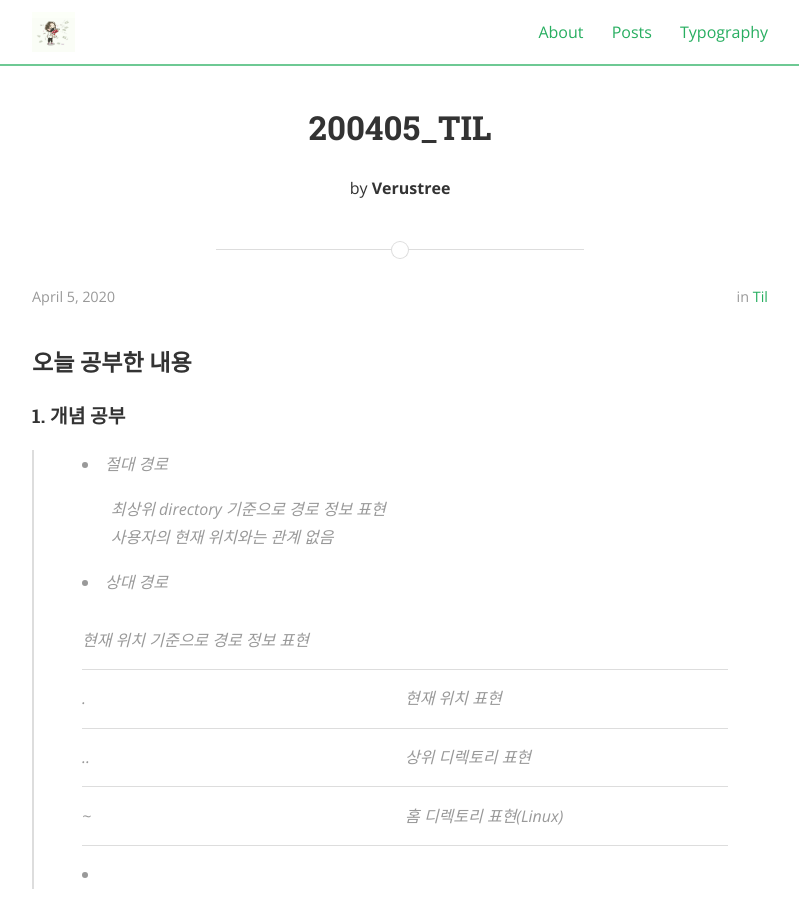
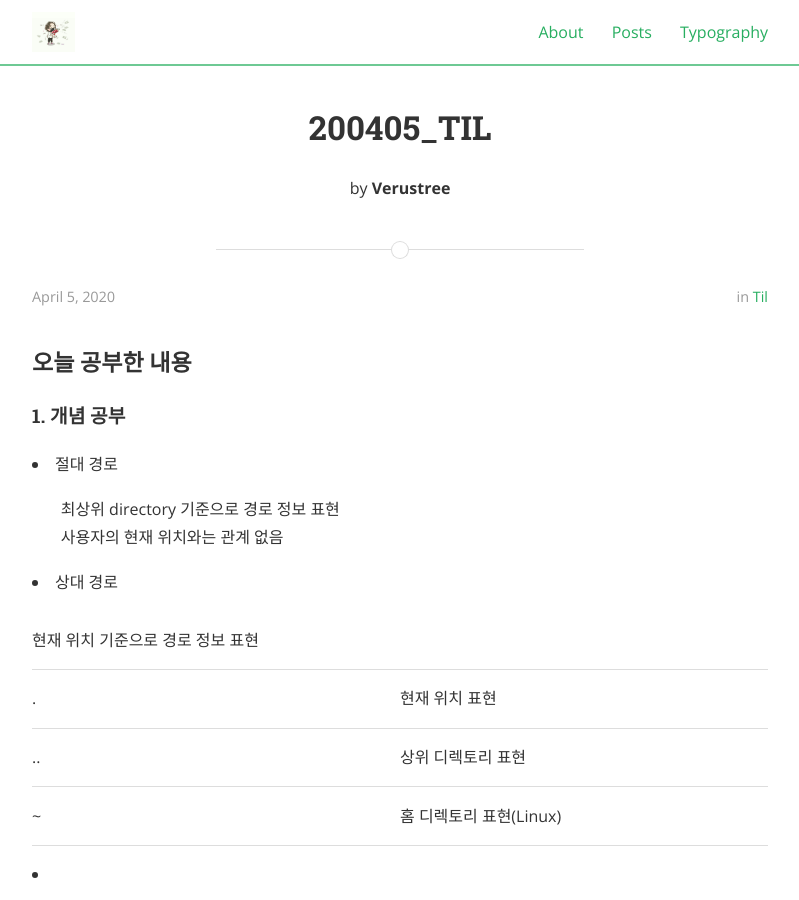
Before and after one commit to verustree/verustree.github.io, a Jekyll site: the page built from _posts/2020-04-05-일-TIL.md, in a window 1280 px wide and 900 px high. Shown: the whole window, without its empty margins (240-1039 px from the left). Built offline with Jekyll 4.4.1, drawn with Linux system fonts in a browser that asks for light colours; nearby versions of some CDN libraries.

Commit message:
Update 2020-04-05-일-TIL.md

```diff
--- a/_posts/2020-04-05-일-TIL.md
+++ b/_posts/2020-04-05-일-TIL.md
@@ -8,7 +8,7 @@ categories: TIL
 
 <h3>오늘 공부한 내용</h3>
 <p>
-<h4>1. 개념 공부</h4><blockquote>
+<h4>1. 개념 공부</h4>
 <li>절대 경로</li>
   <ul>최상위 directory 기준으로 경로 정보 표현<br>
     사용자의 현재 위치와는 관계 없음</ul>
@@ -31,7 +31,7 @@ categories: TIL
   </table>
 
 
-<li></li></blockquote>
+<li></li>
 </p>
 <br>
 
```
